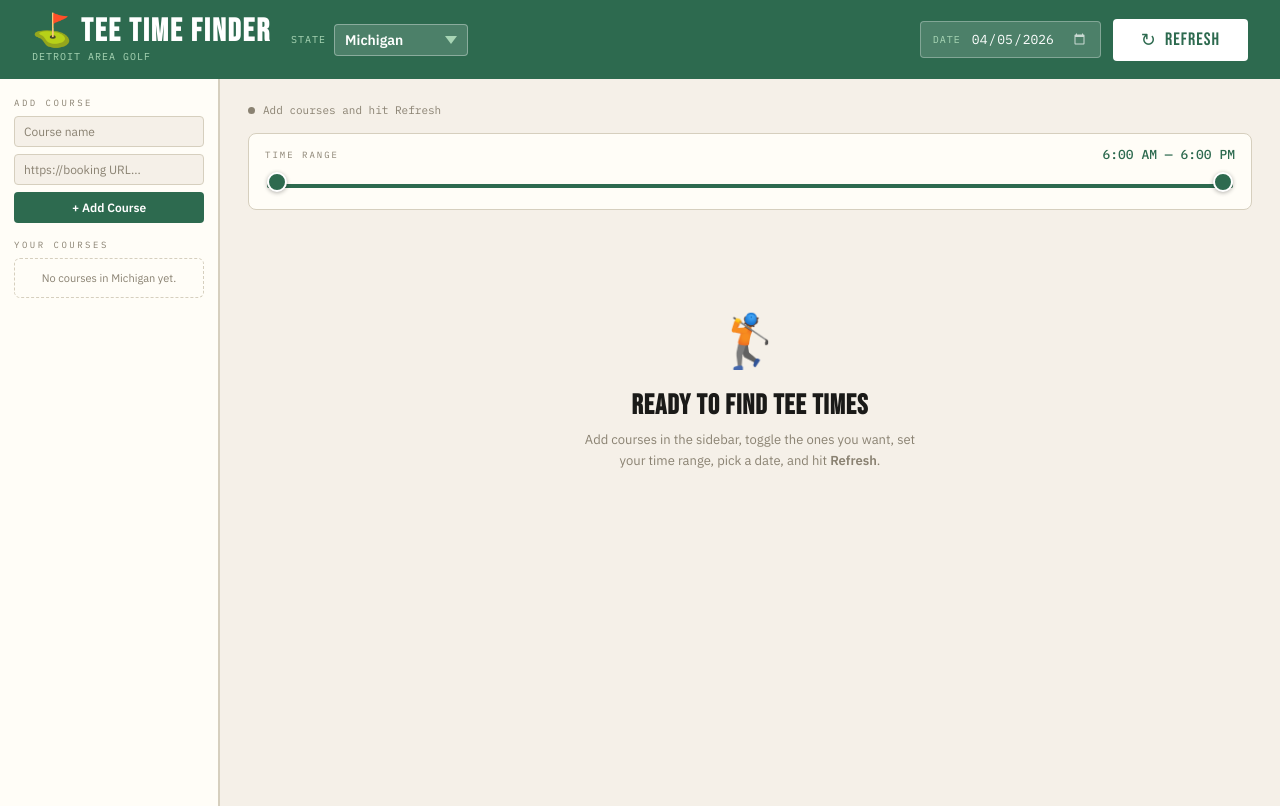
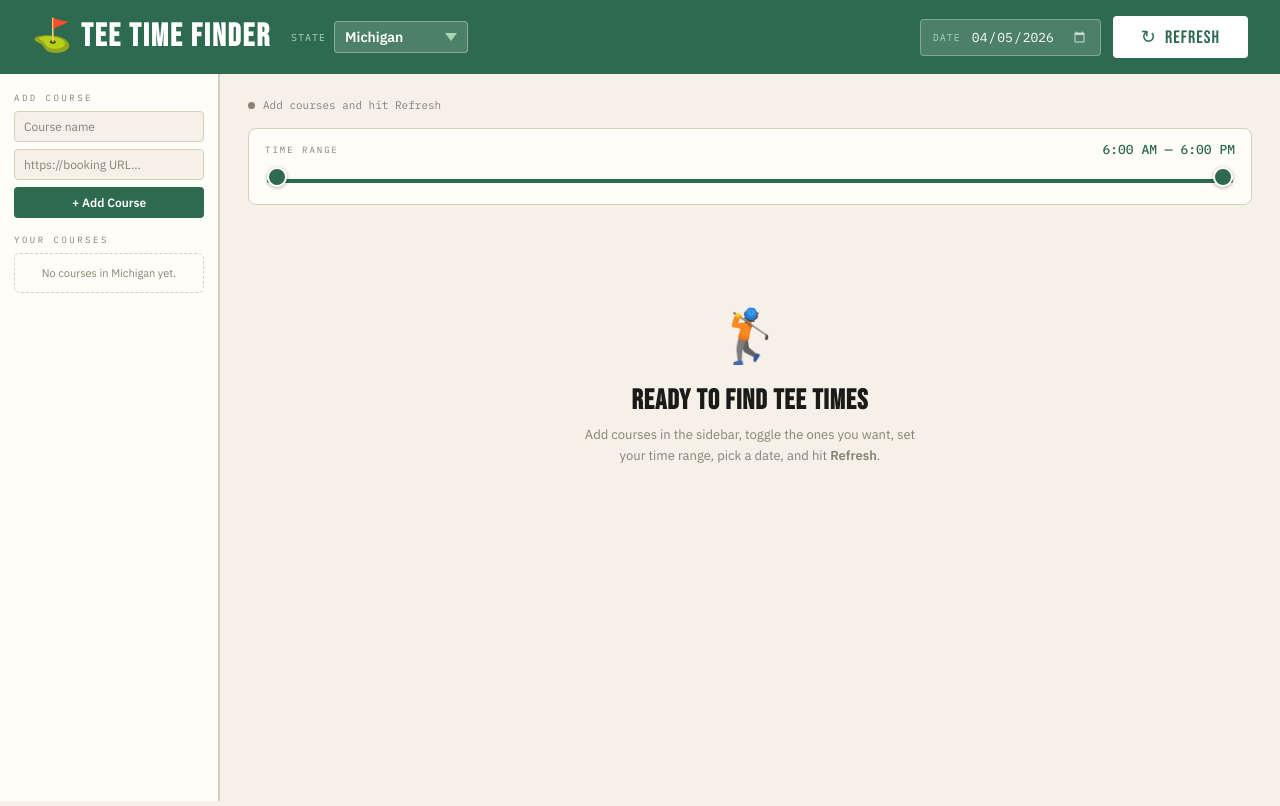
Before and after one commit to mav3134/tee-time-app, a website: page public/index.html in a window 1280 px wide. Drawn offline with Linux system fonts and the light colour scheme.

Commit message:
Update index.html

```diff
--- a/public/index.html
+++ b/public/index.html
@@ -182,7 +182,6 @@
   <div class="header-left">
     <div>
       <h1>⛳ Tee Time Finder</h1>
-      <div class="tagline">Detroit Area Golf</div>
     </div>
     <div class="state-selector-wrap">
       <span class="date-label">State</span>
```
